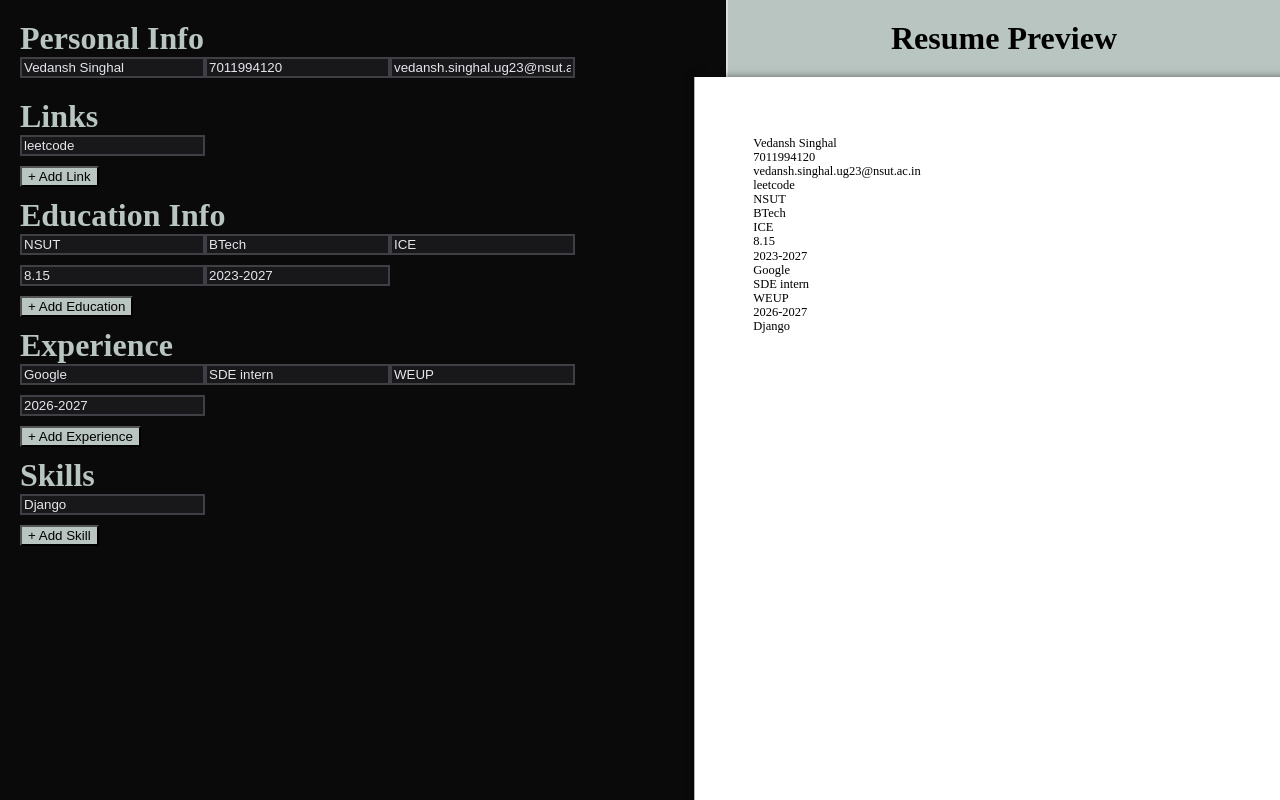
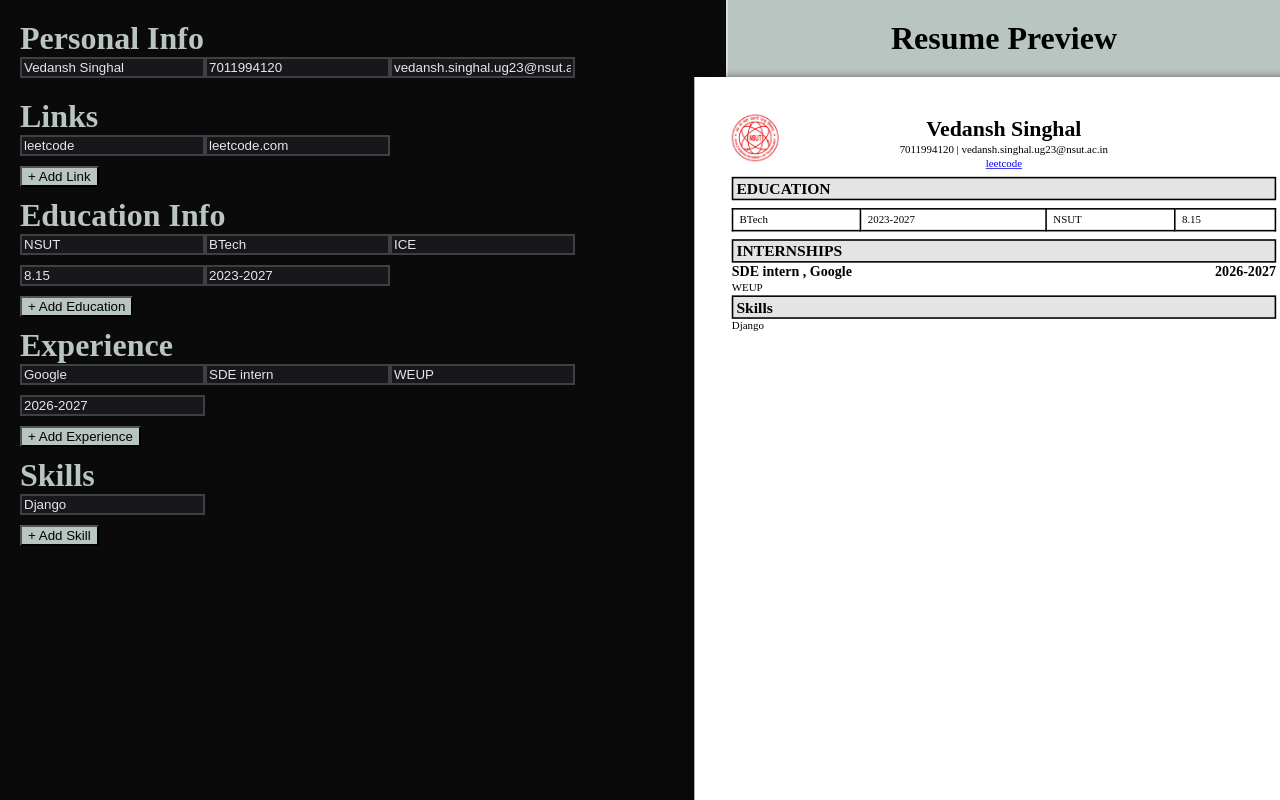
Before and after one commit to vedanshsinghal/resumeBuilder, a React app: page / in a window 1280 px wide. Shown: the top 800 px of the page. Built offline with nearby package versions, Linux system fonts and the light colour scheme; the HTML template or start-up script is replaced by a standard one.

Commit message:
progress

```diff
--- a/src/App.jsx
+++ b/src/App.jsx
@@ -10,7 +10,7 @@ function App() {
     email:"vedansh.singhal.ug23@nsut.ac.in",
   })
   const [link,setLink]=useState([{
-    id:1,link:"leetcode"
+    id:1,link:"leetcode",url:"leetcode.com"
   }])
   const [education,setEducation]=useState([{
     id:1, school:"NSUT", degree:"BTech",course:"ICE", grade:"8.15" ,time:"2023-2027"
--- a/src/personalInfo.jsx
+++ b/src/personalInfo.jsx
@@ -33,10 +33,11 @@ function PersonalInfo({data,setData,link,setLink,edu,setEdu,exp,setExp,skill,set
                 <h1>Links</h1>
                 {link.map((item)=>(
                     <div key={item.id}>
-                        <input type="text" placeholder="Links" name="link" value={item.link} onChange={(e)=>handleListChange(e,item.id,link,setLink)}/>
+                        <input type="text" placeholder="Link" name="link" value={item.link} onChange={(e)=>handleListChange(e,item.id,link,setLink)}/>
+                        <input type="text" placeholder="URL" name="url" value={item.url} onChange={(e)=>handleListChange(e,item.id,link,setLink)}/>
                     </div>
                 ))}
-                <button className="addBtn" onClick={() => addMore(link, setLink, {link: "" })}>+ Add Link</button>
+                <button className="addBtn" onClick={() => addMore(link, setLink, {link: "" ,url:""})}>+ Add Link</button>
             </div>
             <div>
                 <h1>Education Info</h1>
--- a/src/preview.css
+++ b/src/preview.css
@@ -1,8 +1,7 @@
 .ResumePage {
     width: 210mm;         /* Exact A4 Width */
     min-height: 297mm;    /* Starts at A4 height, grows if you type more */
-
-    padding: 20mm;        /* Standard 2cm print margins */
+    padding: 12.7mm;
     background: white;
 
     /* This ensures padding doesn't make the paper wider than 210mm */
@@ -12,8 +11,68 @@
     box-shadow: 0 0 10px rgba(0, 0, 0, 0.5);
     margin-bottom: 20px;
 
+    font-family: "Times New Roman", Times, serif;
+    font-size: 14px; /* This is approx 10.5pt print size */
+    line-height: 1.3; /* Tighter line height for density */
 
-    transform: scale(0.78);
+    transform: scale(0.78); /* to fit on screen */
     /* 2. Pin it to the top so it doesn't float away */
     transform-origin: top center;
 }
+
+.name{
+    font-size: 28px;
+    font-weight: bold;
+}
+
+.nsutLogo{
+    height: 80px;
+    position: absolute; /* Takes it "out" of the flow */
+    left: 0;            /* Pins it to the far left */
+    /* top: 0;          (Optional: depends on if you want it aligned to top or middle) */
+    height: 60px;       /* Adjust sizing */
+}
+
+.header{
+    position: relative; /* Crucial: Makes the logo stick to THIS box, not the page */
+    height: 80px;     }  /* Give it a fixed height so the content doesn't jump */
+.Pinfo{
+    text-align: center;
+
+}
+.links{
+    margin-top: 3px;
+    display: flex;
+    justify-content: center;
+    gap: 5px;
+}
+
+.section-heading{
+    font-weight:bold ;
+    font-size: 20px;
+    padding: 0px 4px;
+    border: solid 2px black;
+    background-color: rgb(228, 228, 228);
+}
+
+.eduTable{
+    border: 2px solid black;
+    width: 100%;
+    margin: 10px 0px;
+    border-collapse: collapse; /* PREVENTS DOUBLE BORDERS OMG*/
+}
+
+td{
+    border: 2px solid black;
+    padding: 4px 8px;
+}
+
+.subHeading{
+    font-size: 18px;
+    font-weight:bold;
+}
+
+.expHead{
+    display: flex;
+    justify-content: space-between;
+}
--- a/src/preview.jsx
+++ b/src/preview.jsx
@@ -1,42 +1,54 @@
 import "./preview.css"
+import nsutLogo from "./assets/image.png"
+
 function Preview({data,link,edu,exp,skill}){
     return(
     <>
         <h1>Resume Preview</h1>
         <div className="ResumePage">
-            <div className="Pinfo">
-                <div>{data.name}</div>
-                <div>{data.phone}</div>
-                <div>{data.email}</div>
-            </div>
-            <div className="links">
-                {link.map((item)=>(
-                    <div key={item.id}>
-                        <div>{item.link}</div>
-                    </div>))}
+            <div className="header">
+                <img src={nsutLogo} alt="nsut logo" className="nsutLogo"/>
+                <div className="Pinfo">
+                    <div className="name">{data.name}</div>
+                    <div>{data.phone} | {data.email}</div>
+                    {link.map((item, index) =>(
+                    <span key={item.id}>
+                        <a href={item.url.startsWith("http")? item.url:`https://${item.url}`} target="_blank" rel="noreferrer">
+                            {item.link}
+                        </a>
+                        {/*(Only add if not the last item), rel is used for security idek*/}
+                        {index < link.length - 1 && <span> | </span>}
+                    </span>))}
+                </div>
             </div>
             <div className="education">
-                {edu.map((item)=>(
+                <div className="section-heading">EDUCATION</div>
+                <table className="eduTable">
+                    <tbody>
+                    {edu.map((item)=>(
+                    <tr key={item.id}>
+                        <td>{item.degree}</td>
+                        <td>{item.time}</td>
+                        <td>{item.school}</td>
+                        <td>{item.grade}</td>
+                    </tr>))}
+                    </tbody>
+                </table>
+            </div>
+            <div className="experience">
+                <div className="section-heading">INTERNSHIPS</div>
+                {exp.map((item)=>(
                     <div key={item.id}>
-                        <div>{item.school}</div>
-                        <div>{item.degree}</div>
-                        <div>{item.course}</div>
-                        <div>{item.grade}</div>
-                        <div>{item.time}</div>
+                        <div className="expHead subHeading">
+                            <div>{item.role} , {item.organisation}</div>
+                            <div className="expTime">{item.time}</div>
+                        </div>
+                        <div>{item.description}</div>
                     </div>
                 ))}
             </div>
-            <div className="experience">
-                {exp.map((item)=>(
-                    <div key={item.id}>
-                        <div>{item.organisation}</div>
-                        <div>{item.role}</div>
-                        <div>{item.description}</div>
-                        <div>{item.time}</div>
-                    </div>
-                ))}
-            </div>
-            <div className="skills">
+            <div className="SKILLS">
+                <div className="section-heading">Skills</div>
                 {skill.map((item)=>(
                     <div key={item.id}>
                         <div>{item.skill}</div>
```
Also changed, not shown: src/assets/image.png (added).
